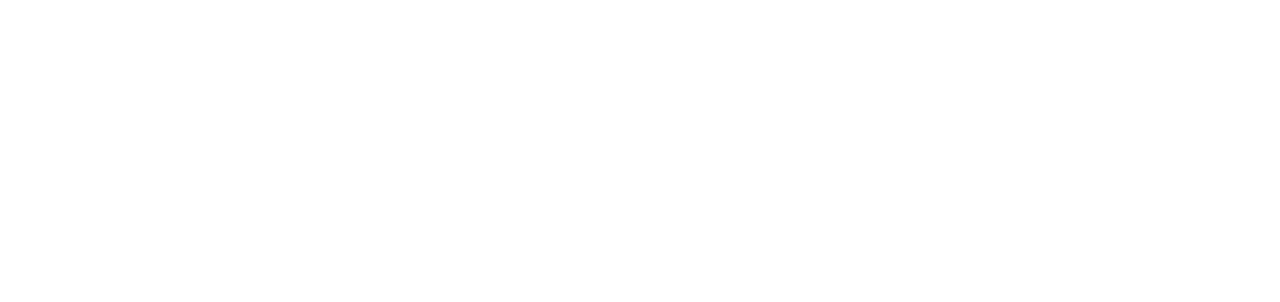
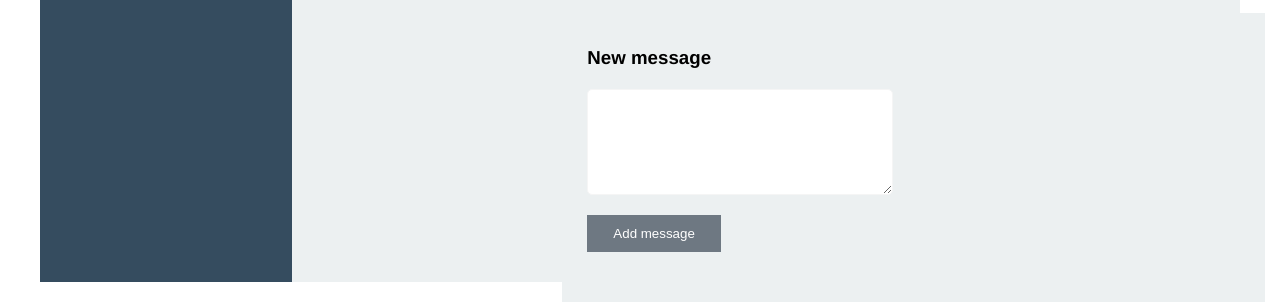
Before and after one commit to garmoni/react-repository, a React (Create React App) app: page /dialogs in a window 1280 px wide. Shown: the part 1389-1691 px from the top of the page. Before the commit the page ends 1387 px from the top, so only its background shows below. Built offline with nearby package versions, Linux system fonts and the light colour scheme.

Commit message:
callback from props

```diff
--- a/src/App.js
+++ b/src/App.js
@@ -7,6 +7,7 @@
 import News from "./components/News/News"
 import Music from "./components/Music/Music"
 import {BrowserRouter, Route} from "react-router-dom";
+import {addPost} from "./redux/state";
 
 const App = (props) => {
 
@@ -20,7 +21,8 @@
 				<div className={classesApp.postWrapper}>
 					<Route path='/profile'
 						   render={ () => <Profile
-							   state={props.appState.profilePage} />} />
+							   state={props.appState.profilePage}
+							   addPost={props.addPost} /> }/>
 					<Route path='/dialogs'
 						   render={ () => <Dialogs
 							   state={props.appState.dialogsPage} />} />
--- a/src/App.module.css
+++ b/src/App.module.css
@@ -27,3 +27,24 @@
 a {
   text-decoration: none;
 }
+ textarea{
+  display: block;
+  border: 1px solid #f5f5f5;
+  border-radius: 5px;
+  width: 300px;
+  height: 100px;
+  margin: 20px 0;
+}
+ button {
+  border: 1px solid #6e7882;
+  padding: 10px 25px;
+  color: #ffffff;
+  background-color: #6e7882;
+  cursor: pointer;
+}
+ button:hover {
+  background: #243542;
+}
+.postWrapper {
+  padding: 15px 25px;
+}
--- a/src/components/Dialogs/Dialogs.jsx
+++ b/src/components/Dialogs/Dialogs.jsx
@@ -2,7 +2,7 @@
 import s from './Dialogs.module.css';
 import DialogsItem from "./DialogItem/DialogsItem";
 import Message from "./Message/Message";
-import {BrowserRouter, Route} from "react-router-dom";
+import NewMessage from "./NewMessage/NewMessage";
 
 const Dialogs = (props) => {
 
@@ -16,9 +16,12 @@
             <ul className={s.name}>
                 {dialogsElement}
             </ul>
-            <ul className={s.messages}>
-                {maessagesElement}
-            </ul>
+            <div>
+                <ul className={s.messages}>
+                    {maessagesElement}
+                </ul>
+                <NewMessage />
+            </div>
         </div>
     );
 }
--- /dev/null
+++ b/src/components/Dialogs/NewMessage/NewMessage.jsx
@@ -0,0 +1,24 @@
+import React from 'react';
+import classesApp from './../../../App.module.css';
+import  s from './NewMessage.module.css';
+
+const NewMessage = (props) => {
+
+    let newMessageElement = React.createRef();
+
+    let addPost = () => {
+        let text = newMessageElement.current.value;
+        alert(text);
+    }
+
+    return (
+        <div className={classesApp.postWrapper}>
+            <h3>New message</h3>
+            <div className={s.formMessage}>
+               <textarea ref={newMessageElement}></textarea>
+                <button onClick={ addPost }>Add message</button>
+            </div>
+        </div>);
+}
+
+export default NewMessage;
--- /dev/null
+++ b/src/components/Dialogs/NewMessage/NewMessage.module.css
@@ -0,0 +1,21 @@
+.postWrapper {
+    padding: 15px 25px;
+}
+.formPost textarea{
+    display: block;
+    border: 1px solid #f5f5f5;
+    border-radius: 5px;
+    width: 300px;
+    height: 100px;
+    margin: 20px 0;
+}
+.formPost button {
+    border: 1px solid #6e7882;
+    padding: 10px 25px;
+    color: #ffffff;
+    background-color: #6e7882;
+    cursor: pointer;
+}
+.formPost button:hover {
+    background: #243542;
+}
--- a/src/components/Profile/MyPosts/MyPosts.jsx
+++ b/src/components/Profile/MyPosts/MyPosts.jsx
@@ -1,4 +1,5 @@
 import React from 'react';
+import classesApp from './../../../App.module.css';
 import  s from './MyPosts.module.css';
 import Post from "./Post/Post";
 
@@ -11,16 +12,17 @@
     let newPostElement = React.createRef();
 
     let addPost = () => {
+        debugger;
         let text = newPostElement.current.value;
-        alert(text);
+        props.addPost(text);
     }
 
     return (
-        <div className={s.postWrapper}>
+        <div>
         <h3>My posts</h3>
             <div className={s.formPost}>
                <textarea ref={newPostElement}></textarea>
-                <button onClick={ addPost }> New post</button>
+               <button onClick={ addPost }> New post</button>
             </div>
             <div className={s.posts}>
                 {postsElement}
--- a/src/components/Profile/MyPosts/MyPosts.module.css
+++ b/src/components/Profile/MyPosts/MyPosts.module.css
@@ -1,21 +1,3 @@
 .postWrapper {
-    padding: 15px 25px;
+
 }
-.formPost textarea{
-    display: block;
-    border: 1px solid #f5f5f5;
-    border-radius: 5px;
-    width: 300px;
-    height: 100px;
-    margin: 20px 0;
-}
-.formPost button {
-    border: 1px solid #6e7882;
-    padding: 10px 25px;
-    color: #ffffff;
-    background-color: #6e7882;
-    cursor: pointer;
-}
-.formPost button:hover {
-    background: #243542;
-}
--- a/src/components/Profile/Profile.jsx
+++ b/src/components/Profile/Profile.jsx
@@ -8,7 +8,7 @@
 
     return <div className={classes.content}>
         <ProfileInfo/>
-        <MyPosts myPostData={props.state.myPostData} />
+        <MyPosts myPostData={props.state.myPostData} addPost={props.addPost} />
     </div>
 }
 
--- a/src/index.js
+++ b/src/index.js
@@ -4,10 +4,11 @@
 import App from './App';
 import * as serviceWorker from './serviceWorker';
 import state from './redux/state';
+import {addPost} from './redux/state';
 import {BrowserRouter} from "react-router-dom";
 
 ReactDOM.render(<BrowserRouter>
-                    <App appState={state}/>
+                    <App appState={state} addPost={addPost}/>
                 </BrowserRouter>, document.getElementById('root'));
 
 // If you want your app to work offline and load faster, you can change
--- a/src/redux/state.js
+++ b/src/redux/state.js
@@ -33,4 +33,15 @@
     }
 }
 
+export let addPost = (postMessage) => {
+    debugger;
+    let newPost = {
+        id: 5,
+        message: postMessage,
+        likenum: 0
+    };
+
+    state.profilePage.myPostData.push(newPost);
+}
+
 export default state;
```
